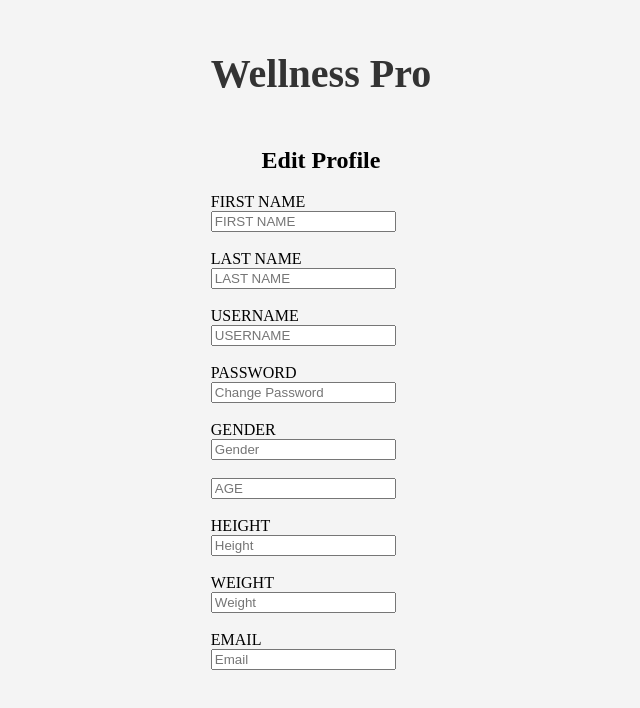
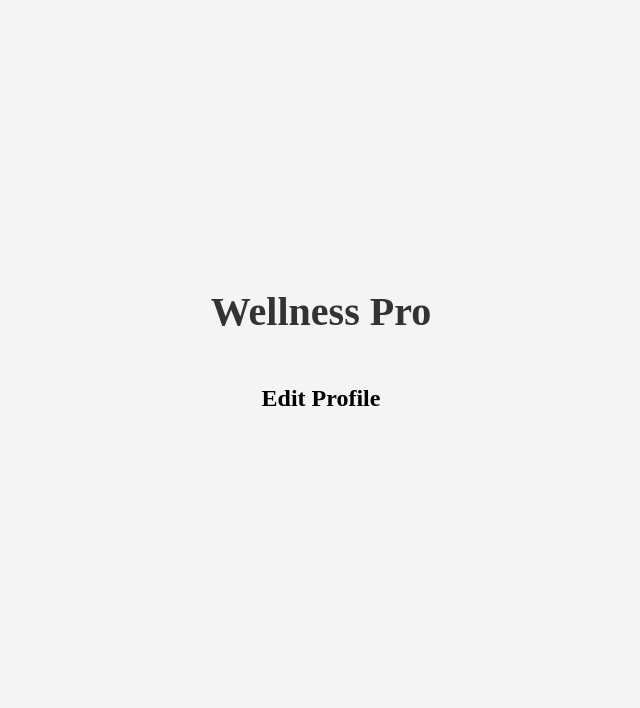
Before and after one commit to ZackAlaoui/COP4331_LargeProject, a React (Vite) app in the folder frontend/: page /editprofile in a window 1280 px wide. Shown: the top 708 px of the page, without its empty margins (319-959 px from the left). Built offline with nearby package versions, Linux system fonts and the light colour scheme.

Commit message:
trying to fix login screen

```diff
--- a/frontend/src/components/EditProfile.tsx
+++ b/frontend/src/components/EditProfile.tsx
@@ -6,49 +6,49 @@
   return (
     <div className="containerEditProfile">
       <h2 id="editProfile">Edit Profile</h2>
-      <div className="Inputs">
-        FIRST NAME
-        <input type="text" placeholder="FIRST NAME" />
-      </div>
-      <br />
-      <div className="Inputs">
-        LAST NAME
-        <input type="text" placeholder="LAST NAME" />
-      </div>
-      <br />
-      <div className="Inputs">
-        USERNAME
-        <input type="text" placeholder="USERNAME" />
-      </div>
-      <br />
-      <div className="Inputs">
-        PASSWORD
-        <input type="text" placeholder="Change Password" />
-      </div>
-      <br />
-      <div className="Inputs">
-        GENDER
-        <input type="text" placeholder="Gender" />
-      </div>
-      <br />
-      <div className="Inputs">
-        <input type="text" placeholder="AGE" />
-      </div>
-      <br />
-      <div className="Inputs">
-        HEIGHT
-        <input type="text" placeholder="Height" />
-      </div>
-      <br />
-      <div className="Inputs">
-        WEIGHT
-        <input type="text" placeholder="Weight" />
-      </div>
-      <br />
-      <div className="Inputs">
-        EMAIL
-        <input type="text" placeholder="Email" />
-      </div>
+      {/* //   <div className="Inputs">
+    //     FIRST NAME
+    //     <input type="text" placeholder="FIRST NAME" />
+    //   </div>
+    //   <br />
+    //   <div className="Inputs">
+    //     LAST NAME
+    //     <input type="text" placeholder="LAST NAME" />
+    //   </div>
+    //   <br />
+    //   <div className="Inputs">
+    //     USERNAME
+    //     <input type="text" placeholder="USERNAME" />
+    //   </div>
+    //   <br />
+    //   <div className="Inputs">
+    //     PASSWORD
+    //     <input type="text" placeholder="Change Password" />
+    //   </div>
+    //   <br />
+    //   <div className="Inputs">
+    //     GENDER
+    //     <input type="text" placeholder="Gender" />
+    //   </div>
+    //   <br />
+    //   <div className="Inputs">
+    //     <input type="text" placeholder="AGE" />
+    //   </div>
+    //   <br />
+    //   <div className="Inputs">
+    //     HEIGHT
+    //     <input type="text" placeholder="Height" />
+    //   </div>
+    //   <br />
+    //   <div className="Inputs">
+    //     WEIGHT
+    //     <input type="text" placeholder="Weight" />
+    //   </div>
+    //   <br />
+    //   <div className="Inputs">
+    //     EMAIL
+    //     <input type="text" placeholder="Email" />
+    //   </div> */}
     </div>
   );
 }
```
